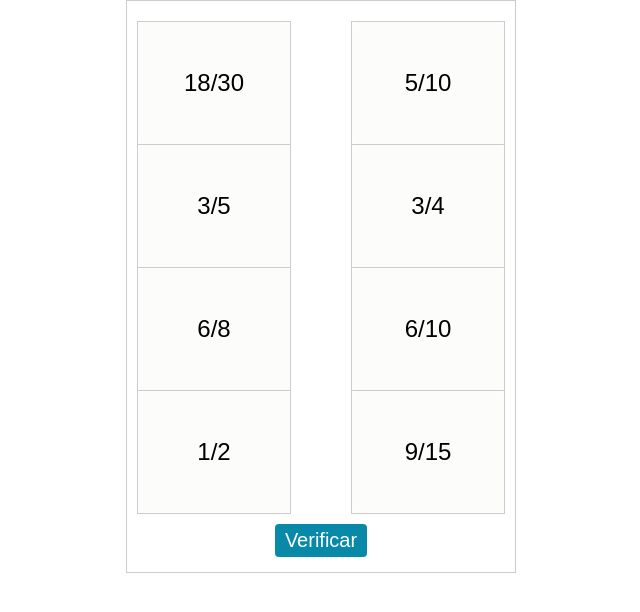
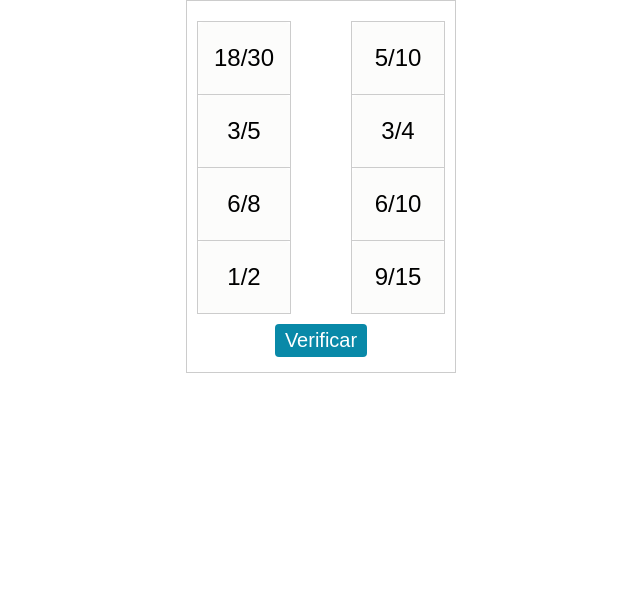
Before and after one commit to nerearodz/mio, a plain HTML site: page index.html in a window 1280 px wide. Shown: the whole page, without its empty margins (319-959 px from the left). Drawn offline with Linux system fonts and the light colour scheme.

Commit message:
Add files via upload

```diff
--- a/index.html
+++ b/index.html
@@ -42,8 +42,8 @@
     }
 
     td {
-      width: 150px;
-      height: 120px;
+      width: 90px;
+      height: 70px;
       background-color: rgb(252, 252, 251);
       border: 1px solid #ccc;
       border-radius: 6px;
```
